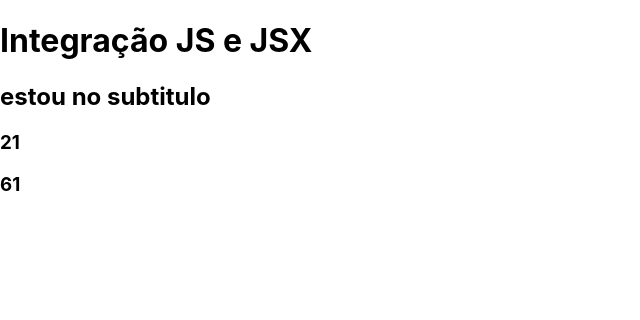
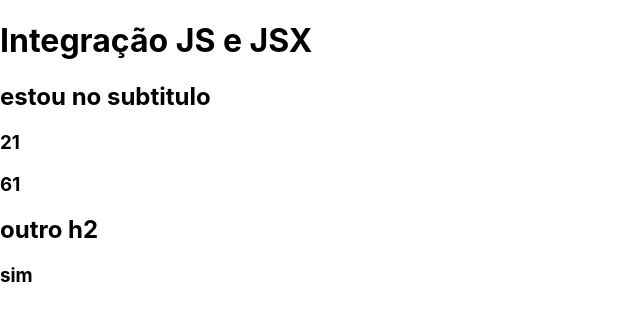
Before and after one commit to codingscode/Framework-Next, a Next.js app in the folder 001/exercicos-1/: page /basicos/jsx4 in a window 1280 px wide. Shown: the top 320 px of the page, without its empty margins (0-640 px from the left). Built offline with nearby package versions, Linux system fonts and the light colour scheme.

Commit message:
parte 10

```diff
--- a/001/exercicos-1/pages/basicos/jsx4.jsx
+++ b/001/exercicos-1/pages/basicos/jsx4.jsx
@@ -3,6 +3,7 @@
 export default function jsxdif4() {
     const subtitulo = 'estou no subtitulo'
 
+    const trechotag = <h2>outro h2</h2>
 
     return (
        <div>
@@ -10,7 +11,16 @@ export default function jsxdif4() {
           <h2>{subtitulo}</h2>
           <h3>{3*7}</h3>
           <h3>{Math.max(61, 18)}</h3>
+          {trechotag}
+          <h3>{ehpositivo(7)}</h3>
        </div>
     )
 
 }
+
+function ehpositivo(valor) {
+   if (valor >= 0) {
+      return 'sim'
+   }
+   return 'não'
+}
```
